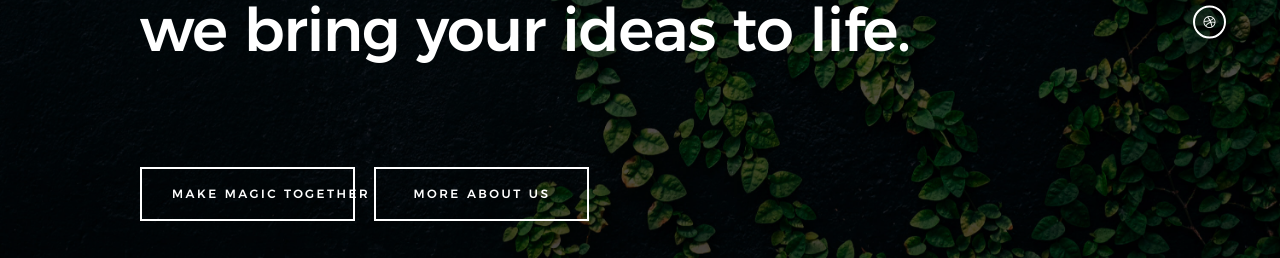
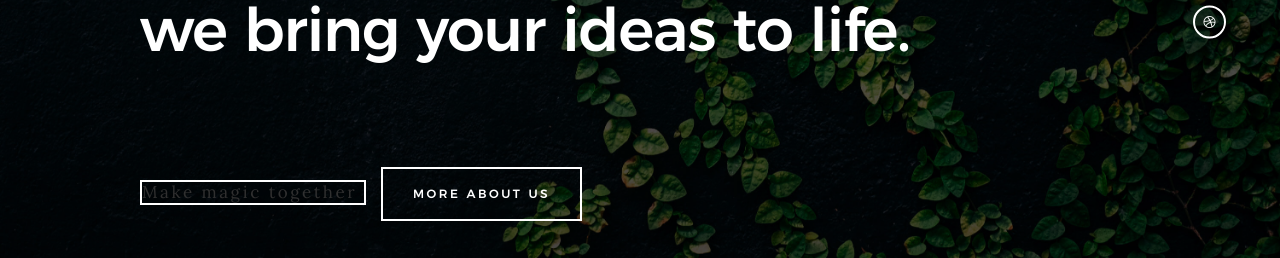
Before and after one commit to dpnc123/prodxn.com, a plain HTML site: page index.html in a window 1280 px wide. Shown: the part 518-776 px from the top of the page. Drawn offline with Linux system fonts and the light colour scheme; files whose address does not match are found by name.

Commit message:
button fixxes

```diff
--- a/css/main.css
+++ b/css/main.css
@@ -1974,8 +1974,17 @@ input::-moz-focus-inner {
     text-align: left;
 }
 
+.home-content__buttons .primary_btn {
+    background-color: #FFFFFF;
+    border-color: #FFFFFF;
+    color: #303030;
+    margin: 1.5rem 1.5rem 0 0;
+    letter-spacing: .25rem;
+    -webkit-transition: all 0.5s ease-in-out;
+    transition: all 0.5s ease-in-out;
+}
+
 .home-content__buttons .btn {
-    width: 215px;
     border-color: #FFFFFF;
     color: #FFFFFF;
     margin: 1.5rem 1.5rem 0 0;
--- a/index.html
+++ b/index.html
@@ -119,7 +119,7 @@
                 </h1>
 
                 <div class="home-content__buttons">
-                    <a href="#contact" class="smoothscroll btn btn--stroke">
+                    <a href="#contact" class="smoothscroll primary_btn btn--stroke">
                         Make magic together
                     </a>
                     <a href="#about" class="smoothscroll btn btn--stroke">
```
